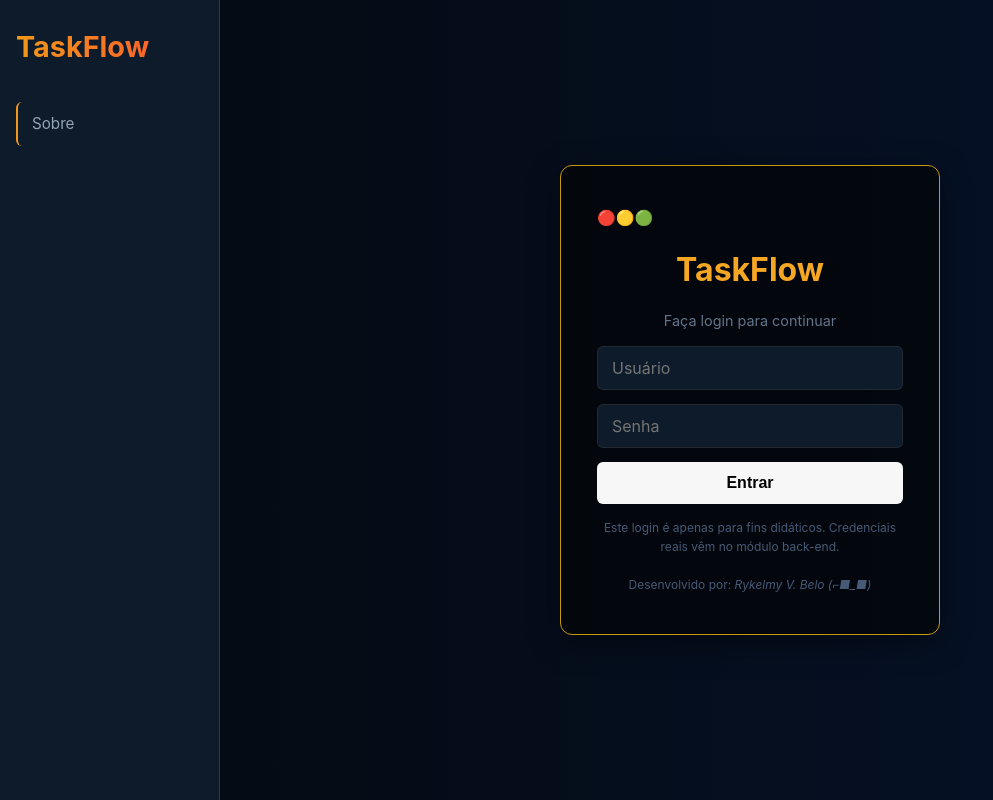
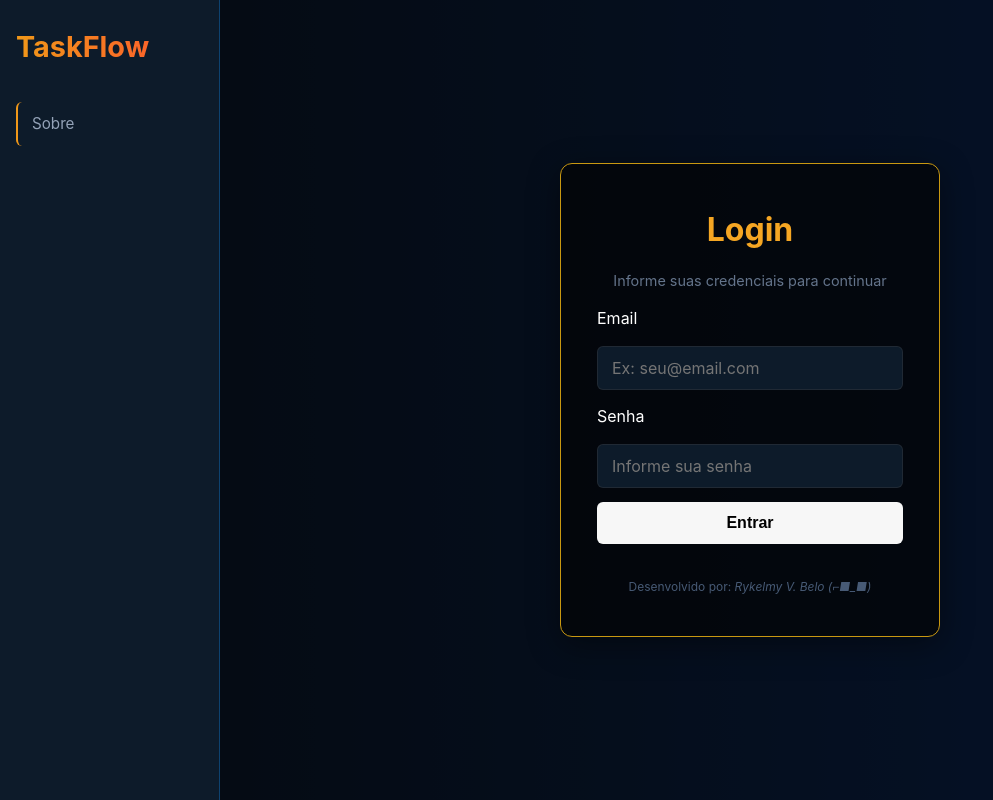
Before and after one commit to rykelmybelo-senai/senai_programador_full_stack_rykelmy_v._belo_taskflow, a React (Vite) app: page /login in a window 1280 px wide. Shown: the whole page, without its empty margins (0-993 px from the left). Built offline with nearby package versions, Linux system fonts and the light colour scheme.

Commit message:
//API...

```diff
--- a/src/pages/MiniKanban.jsx
+++ b/src/pages/MiniKanban.jsx
@@ -2,10 +2,9 @@ import ModalTarefa from "../componentes/ModalTarefa";
 import { useState, useEffect } from "react";
 import ListaTarefas from "../componentes/ListaTarefas";
 import Header from "../componentes/Header";
-import axios from "axios";
+import api from "../api";
 
 export default function MiniKanban() {
-  const URL_API = "https://6a85ac489c451dc67a63f0c8.mockapi.io/api/v1";
   const [tarefas, setTarefas] = useState([]);
   const [carregando, setCarregando] = useState(true);
   const [erro, setErro] = useState("");
@@ -13,8 +12,10 @@ export default function MiniKanban() {
   useEffect(() => {
     async function carregarTarefas() {
       try {
-        const resposta = await axios.get(URL_API + "/tarefas");
-        await new Promise((resolve) => setTimeout(resolve, 1000));
+        setCarregando(true);
+        setErro("");
+
+        const resposta = await api.get("/tarefas");
 
         setTarefas(resposta.data);
       } catch (e) {
@@ -35,7 +36,7 @@ export default function MiniKanban() {
     if (!confirmado) return;
     try {
       // DELETE na API — id na URL
-      await axios.delete(URL_API + "/tarefas/" + id);
+      await api.delete("/tarefas/" + id);
 
       // Remover do estado local apenas apos confirmar na API
       setTarefas((tarefasAtuais) => tarefasAtuais.filter((t) => t.id !== id));
@@ -49,10 +50,9 @@ export default function MiniKanban() {
   async function moverTarefa(id, novaColuna) {
     try {
       // PATCH — envia apenas o campo coluna
-      const { data: tarefaMovida } = await axios.put(
-        URL_API + "/tarefas/" + id,
-        { coluna: novaColuna },
-      );
+      const { data: tarefaMovida } = await api.put("/tarefas/" + id, {
+        coluna: novaColuna,
+      });
 
       // Atualizar o estado local com a tarefa retornada
 
@@ -85,15 +85,12 @@ export default function MiniKanban() {
     try {
       if (dados.id !== undefined) {
         // EDITAR — PUT com o id na URL
-        const { data: tarefaEditada } = await axios.put(
-          URL_API + "/tarefas/" + dados.id,
-          {
-            texto: dados.texto,
-            prioridade: dados.prioridade,
-            cidade: dados.cidade,
-            coluna: dados.coluna,
-          },
-        );
+        const { data: tarefaEditada } = await api.put("/tarefas/" + dados.id, {
+          texto: dados.texto,
+          prioridade: dados.prioridade,
+          cidade: dados.cidade,
+          coluna: dados.coluna,
+        });
 
         // Atualizar a tarefa no estado local
         setTarefas((tarefasAtuais) =>
@@ -101,10 +98,7 @@ export default function MiniKanban() {
         );
       } else {
         // CRIAR — POST
-        const { data: novaTarefa } = await axios.post(
-          URL_API + "/tarefas",
-          dados,
-        );
+        const { data: novaTarefa } = await api.post("/tarefas", dados);
         setTarefas((tarefasAtuais) => [...tarefasAtuais, novaTarefa]);
       }
     } catch (e) {
--- a/src/pages/NaoEncontrado.jsx
+++ b/src/pages/NaoEncontrado.jsx
@@ -9,7 +9,7 @@ function NaoEncontrado() {
         <p>
           Parece que você tentou acessar uma página que não existe no TaskFlow.
         </p>
-        <Link to="/" className={styles.btnVoltar}>
+        <Link to="/login" className={styles.btnVoltar}>
           Ir para o login
         </Link>
       </div>
--- a/src/pages/login.jsx
+++ b/src/pages/login.jsx
@@ -2,53 +2,60 @@ import { useState } from "react";
 import { useNavigate } from "react-router";
 import "./login.css";
 import { useAuth } from "../contexts/AuthContext";
+import api from "../api";
 
 function Login() {
-  const {login} = useAuth();
-  const [usuario, setUsuario] = useState("");
+  const { login } = useAuth();
+  const [email, setEmail] = useState("");
   const [senha, setSenha] = useState("");
   const [erro, setErro] = useState("");
   const [shake, setShake] = useState(false);
   const navigate = useNavigate();
 
-  function handleLogin() {
-    if (usuario === "admin" && senha === "1234") {
-      login(); // atualiza o estado no App.jsx
-      navigate("/"); // redireciona — chamado APÓS a ação
+  async function handleLogin() {
+    setErro("");
+    try {
+      const resposta = await api.post("/auth/login", {
+        email,
+        senha,
+      });
+      const { token, usuario } = resposta.data;
 
-      return;
+      login(usuario, token);
+      navigate("/");
+    } catch (err) {
+      setErro(err.response?.data?.erro || "Erro ao fazer login");
+      setShake(true);
+      setTimeout(() => setShake(false), 500);
     }
-
-    // Credenciais erradas → exibe mensagem de erro
-
-    setErro("Usuário ou senha incorretos");
-    setShake(true);
-    setTimeout(() => setShake(false), 500);
   }
 
   return (
     <div className="login-container">
-      <div className={`login-card ${shake ? 'shake' : ''}`}>
-        <h1 className="login-bolls">🔴🟡🟢 </h1>
-        <h1 className="login-logo">TaskFlow</h1>
-        <p className="login-subtitulo">Faça login para continuar</p>
+      <div className={`login-card ${shake ? "shake" : ""}`}>
+        <h1 className="login-logo">Login</h1>
+        <p className="login-subtitulo">Informe suas credenciais para continuar</p>
 
         {/* Input de usuário — estado controlado */}
+
+        <label for = "email">Email</label>
 
         <input
           className="login-input"
           type="text"
-          placeholder="Usuário"
-          value={usuario}
-          onChange={(e) => setUsuario(e.target.value)}
+          placeholder="Ex: seu@email.com"
+          value={email}
+          onChange={(e) => setEmail(e.target.value)}
         />
 
         {/* Input de senha — type='password' oculta os caracteres */}
 
+        <label for = "senha">Senha</label>
+
         <input
           className="login-input"
           type="password"
-          placeholder="Senha"
+          placeholder="Informe sua senha"
           value={senha}
           onChange={(e) => setSenha(e.target.value)}
           onKeyDown={(e) => e.key === "Enter" && handleLogin()}
@@ -62,8 +69,7 @@ function Login() {
         </button>
 
         <p className="login-aviso">
-          Este login é apenas para fins didáticos. Credenciais reais vêm no
-          módulo back-end.<br /><br />
+          <br />
           Desenvolvido por: <em>Rykelmy V. Belo (⌐■_■)</em>
         </p>
       </div>
```
